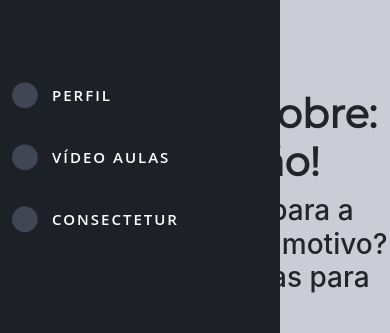
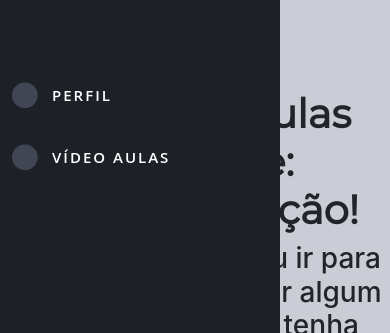
Before and after one commit to MatheusDois/Projetofinal, a PHP site: page /dashboard/musculacao.php in a window 390 px wide; the page is wider, and only the part inside the window is pictured. Shown: the top 333 px of that part. Run offline with PHP 8.4, Linux system fonts and the light colour scheme; a user stored in the database is signed in; data comes from the database, SQL or seed files in the repository; some libraries are stand-ins or nearby versions.

Commit message:
responsive and update fixed

```diff
--- a/css/perfil.css
+++ b/css/perfil.css
@@ -74,7 +74,6 @@ html, body {
 .divider{
     width: 280px;
     height: 100%;
-    display: flex;
 }
 
 
--- a/dashboard/alterardados.php
+++ b/dashboard/alterardados.php
@@ -159,13 +159,13 @@ label{
                         <div class="col  mt-3">
                             <label>
                                 Plano:
-                                <input type="text" value="<?=$plano?>" readonly="truew"  class="w-100 rounded mt-2" style="border: none;">
+                                <input type="text" value="<?=$plano?>" readonly="true"  class="w-100 rounded mt-2" style="border: none;">
                             </label>
                         </div>
                         <div class="col  mt-3">
                             <label>
                                 Personal:
-                                <input type="text" value="<?=$personal?>" readonly="truew"  class="w-100 rounded mt-2" style="border: none;">
+                                <input type="text" value="<?=$personal?>" readonly="true"  class="w-100 rounded mt-2" style="border: none;">
                             </label>
                         </div>
                     </div>
--- a/dashboard/musculacao.php
+++ b/dashboard/musculacao.php
@@ -13,7 +13,9 @@
 
  }
 
-
+ .container-main{
+   margin-left: 20%;
+ }
 
 </style>
 
@@ -69,15 +71,7 @@ else{
 
         </ul>
       </li>
-      <li>
-        <i class="fa fa-circle fa-2x"></i>
-         Consectetur
-         <ul class="hidden">
-          <li>Lorem</li>
-          <li>Ipsum</li>
-          <li>Dolor</li>
-        </ul>
-      </li>
+
 
     </ul>
 
@@ -86,16 +80,16 @@ else{
 <br>
 <br>
 <br>
-
+ <div class="container-main">
 <center><h1>Vídeo Aulas sobre: Musculação!</h1></center>
 <center><h3>Não conseguiu ir para a academia por algum motivo? Não tenha desculpas para não malhar!<h3></center>
  <center> <iframe width="560" height="315" src="https://www.youtube.com/embed/E2dnI48VbHQ" frameborder="0" allow="accelerometer; autoplay; encrypted-media; gyroscope; picture-in-picture" allowfullscreen></iframe>
- &nbsp; <iframe width="560" height="315" src="https://www.youtube.com/embed/Qkdg6GFsxx4" frameborder="0" allow="accelerometer; autoplay; encrypted-media; gyroscope; picture-in-picture" allowfullscreen></iframe></center>
+  <iframe width="560" height="315" src="https://www.youtube.com/embed/Qkdg6GFsxx4" frameborder="0" allow="accelerometer; autoplay; encrypted-media; gyroscope; picture-in-picture" allowfullscreen></iframe></center>
 
     <center><h3>Dicas essenciais para o treino de passada, confira!<h3></center>
  <center> <iframe width="560" height="315" src="https://www.youtube.com/embed/GuhUjVehnWM" frameborder="0" allow="accelerometer; autoplay; encrypted-media; gyroscope; picture-in-picture" allowfullscreen></iframe>
- &nbsp; <iframe width="560" height="315" src="https://www.youtube.com/embed/2Q-JhMBz4wY" frameborder="0" allow="accelerometer; autoplay; encrypted-media; gyroscope; picture-in-picture" allowfullscreen></iframe></center>
-
+  <iframe width="560" height="315" src="https://www.youtube.com/embed/2Q-JhMBz4wY" frameborder="0" allow="accelerometer; autoplay; encrypted-media; gyroscope; picture-in-picture" allowfullscreen></iframe></center>
+ </div>
 
 <?php
 include_once 'includes/footer.inc.php';
```
Also changed, not shown: dashboard/bancodedados/update.php (+8 -5 lines), dashboard/crossfit.php (+8 -11 lines), dashboard/jump.php (+9 -10 lines), dashboard/perfil.php (+1 -9 lines), dashboard/pilates.php (+9 -9 lines), dashboard/spinning.php (+9 -9 lines).
